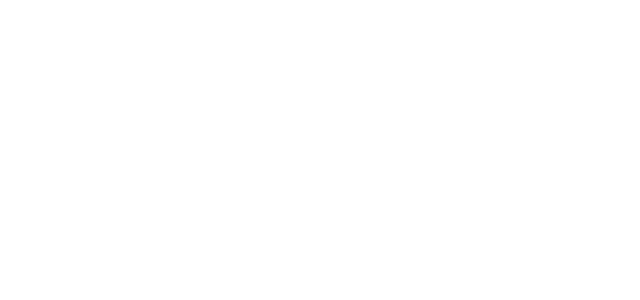
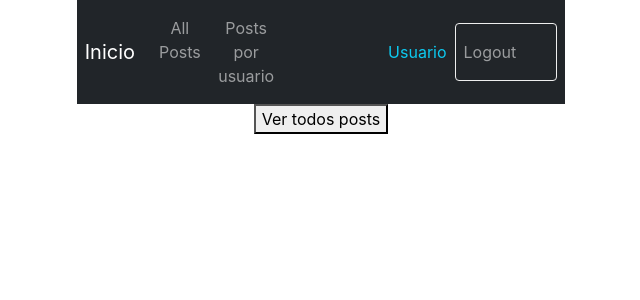
Before and after one commit to yakbit/posts, a React (Create React App) app: page /home in a window 1280 px wide. Before the commit this address had no page. Shown: the top 300 px of the page, without its empty margins (319-959 px from the left). Built offline with nearby package versions, Linux system fonts and the light colour scheme.

Commit message:
componente NavBar

```diff
--- a/public/index.html
+++ b/public/index.html
@@ -25,12 +25,12 @@
       Learn how to configure a non-root public URL by running `npm run build`.
     -->
     <title>React App</title>
-    <!-- <link
+    <link
       href="https://cdn.jsdelivr.net/npm/bootstrap@5.3.0-alpha1/dist/css/bootstrap.min.css"
       rel="stylesheet"
       integrity="sha384-GLhlTQ8iRABdZLl6O3oVMWSktQOp6b7In1Zl3/Jr59b6EGGoI1aFkw7cmDA6j6gD"
       crossorigin="anonymous"
-    /> -->
+    />
   </head>
   <body>
     <noscript>You need to enable JavaScript to run this app.</noscript>
--- /dev/null
+++ b/src/posts/pages/Home.tsx
@@ -0,0 +1,8 @@
+import React from "react";
+
+export const Home = () => {
+  const handleGoAllPosts = () => {
+    console.log("ir a página de todos los posts");
+  };
+  return <button onClick={handleGoAllPosts}>Ver todos posts</button>;
+};
--- a/src/posts/pages/index.ts
+++ b/src/posts/pages/index.ts
@@ -1,2 +1,3 @@
 export * from "./PostsPage";
 export * from "./PostsUsuarioPage";
+export * from "./Home";
--- a/src/routes/AppRouter.tsx
+++ b/src/routes/AppRouter.tsx
@@ -1,16 +1,19 @@
 import React from "react";
 import { Routes, Route, Navigate } from "react-router-dom";
 import { LoginPage } from "../auth";
-import { PostsPage, PostsUsuarioPage } from "../posts";
+import { PostsPage, PostsUsuarioPage, Home } from "../posts";
+import { Navbar } from "../ui";
 
 export const AppRouter = () => {
   return (
     <>
+      <Navbar></Navbar>
       <Routes>
+        <Route path="home" element={<Home />} />
         <Route path="todosPosts" element={<PostsPage />} />
         <Route path="postsUsuario" element={<PostsUsuarioPage />} />
         <Route path="login" element={<LoginPage />} />
-        <Route path="/" element={<Navigate to="/todosPosts" />} />
+        <Route path="/" element={<Navigate to="/home" />} />
       </Routes>
     </>
   );
--- /dev/null
+++ b/src/ui/components/NavBar.tsx
@@ -0,0 +1,40 @@
+import { Link, NavLink } from "react-router-dom";
+
+export const Navbar = () => {
+  return (
+    <nav className="navbar navbar-expand-sm navbar-dark bg-dark p-2">
+      <Link className="navbar-brand" to="/">
+        Inicio
+      </Link>
+
+      <div className="navbar-collapse">
+        <div className="navbar-nav">
+          <NavLink
+            className={({ isActive }) =>
+              `nav-item nav-link ${isActive ? "activa" : ""}`
+            }
+            to="/todosPosts"
+          >
+            All Posts
+          </NavLink>
+
+          <NavLink
+            className={({ isActive }) =>
+              `nav-item nav-link ${isActive ? "activa" : ""}`
+            }
+            to="/postsUsuario"
+          >
+            Posts por usuario
+          </NavLink>
+        </div>
+      </div>
+
+      <div className="navbar-collapse collapse w-100 order-3 dual-collapse2 d-flex justify-content-end">
+        <span className="nav-item nav-link text-info p-2">Usuario</span>
+        <ul className="navbar-nav ml-auto">
+          <button className="nav-item nav-link btn">Logout</button>
+        </ul>
+      </div>
+    </nav>
+  );
+};
--- /dev/null
+++ b/src/ui/components/index.ts
@@ -0,0 +1 @@
+export * from "./NavBar";
--- /dev/null
+++ b/src/ui/index.ts
@@ -0,0 +1 @@
+export * from "./components";
```
